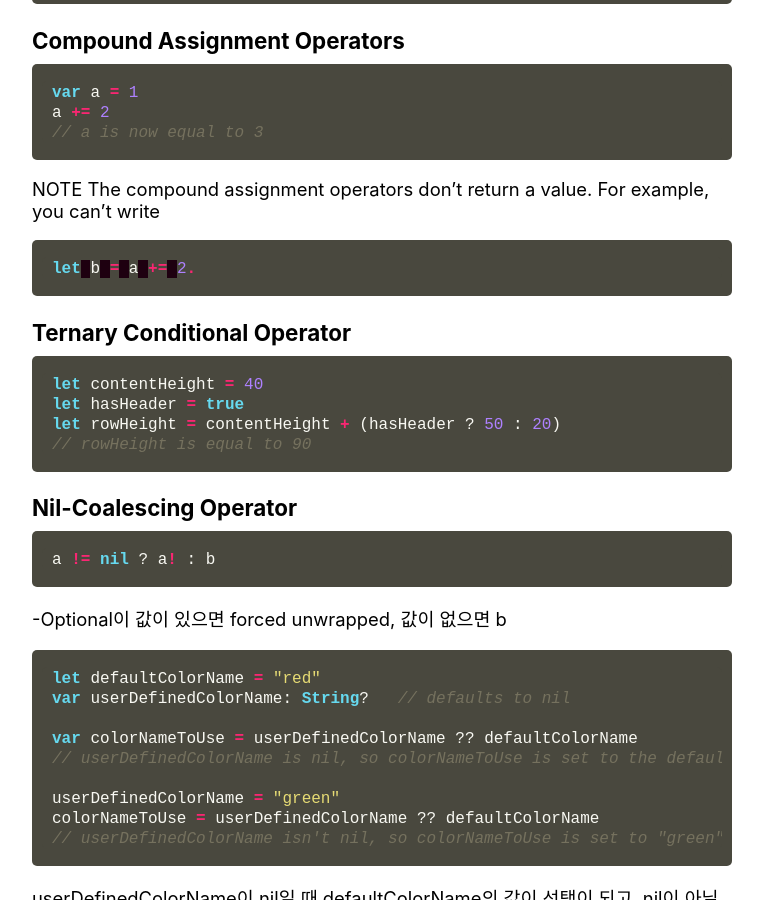
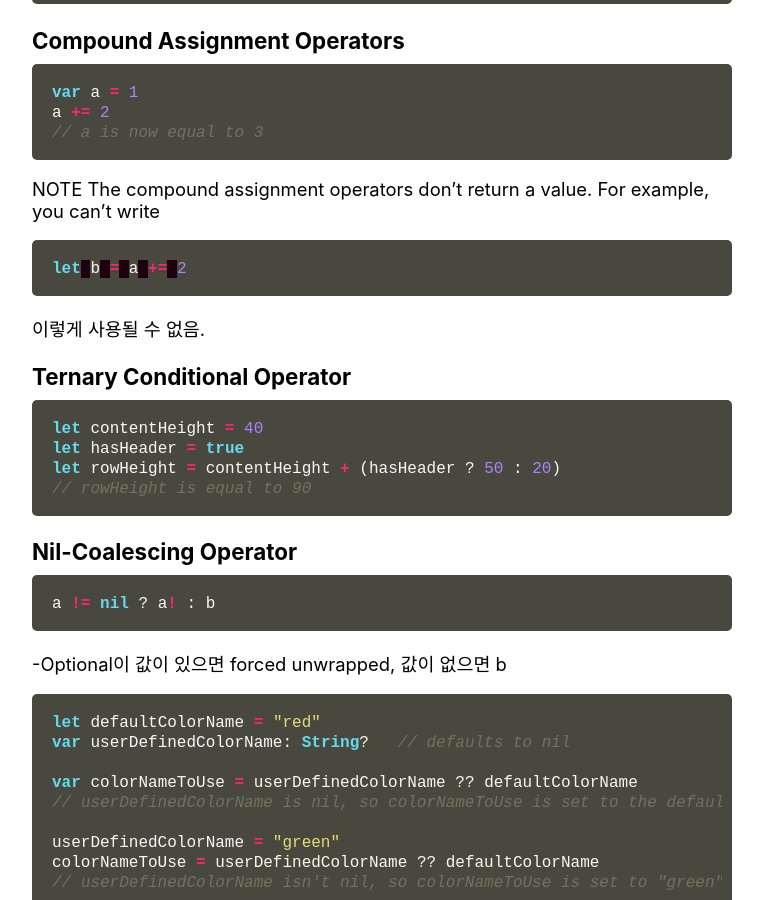
Before and after one commit to SEOKJUN-KO/SEOKJUN-KO.github.io, a Jekyll site: the page built from _posts/2021-05-11-3.md, in a window 1280 px wide and 900 px high, scrolled down 846 px. Shown: the whole window, without its empty margins (258-1021 px from the left). Built offline with Jekyll 4.4.1, drawn with Linux system fonts in a browser that asks for light colours; nearby versions of some CDN libraries; comment, search, counter and statistics services are not loaded.

Commit message:
Update 2021-05-11-3.md

````diff
--- a/_posts/2021-05-11-3.md
+++ b/_posts/2021-05-11-3.md
@@ -41,8 +41,9 @@ a += 2
 NOTE
 The compound assignment operators don’t return a value. For example, you can’t write
 ``` swift
-let b = a += 2.
+let b = a += 2
 ```
+이렇게 사용될 수 없음.
 ### Ternary Conditional Operator
 ``` swift
 let contentHeight = 40
````
